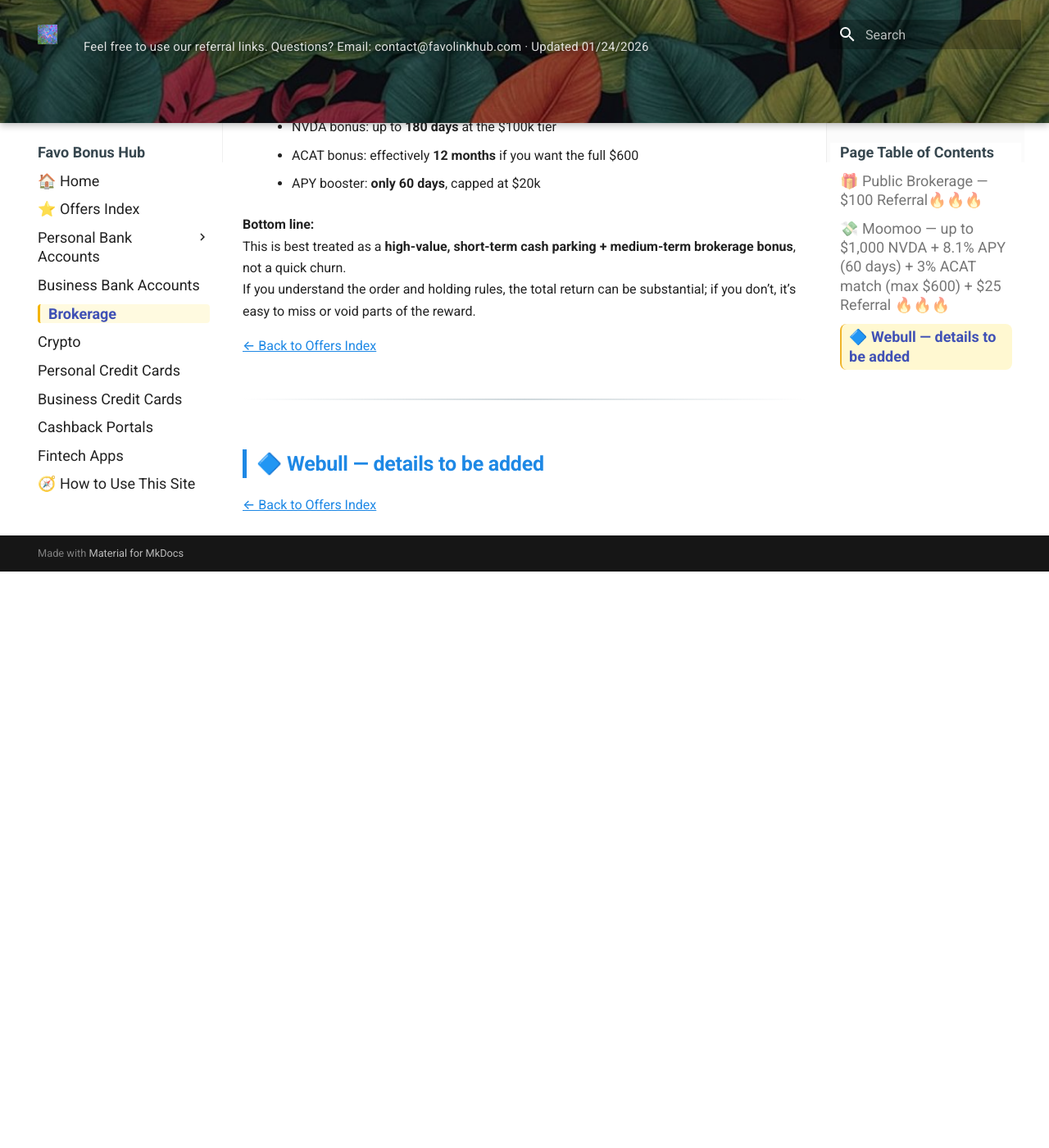
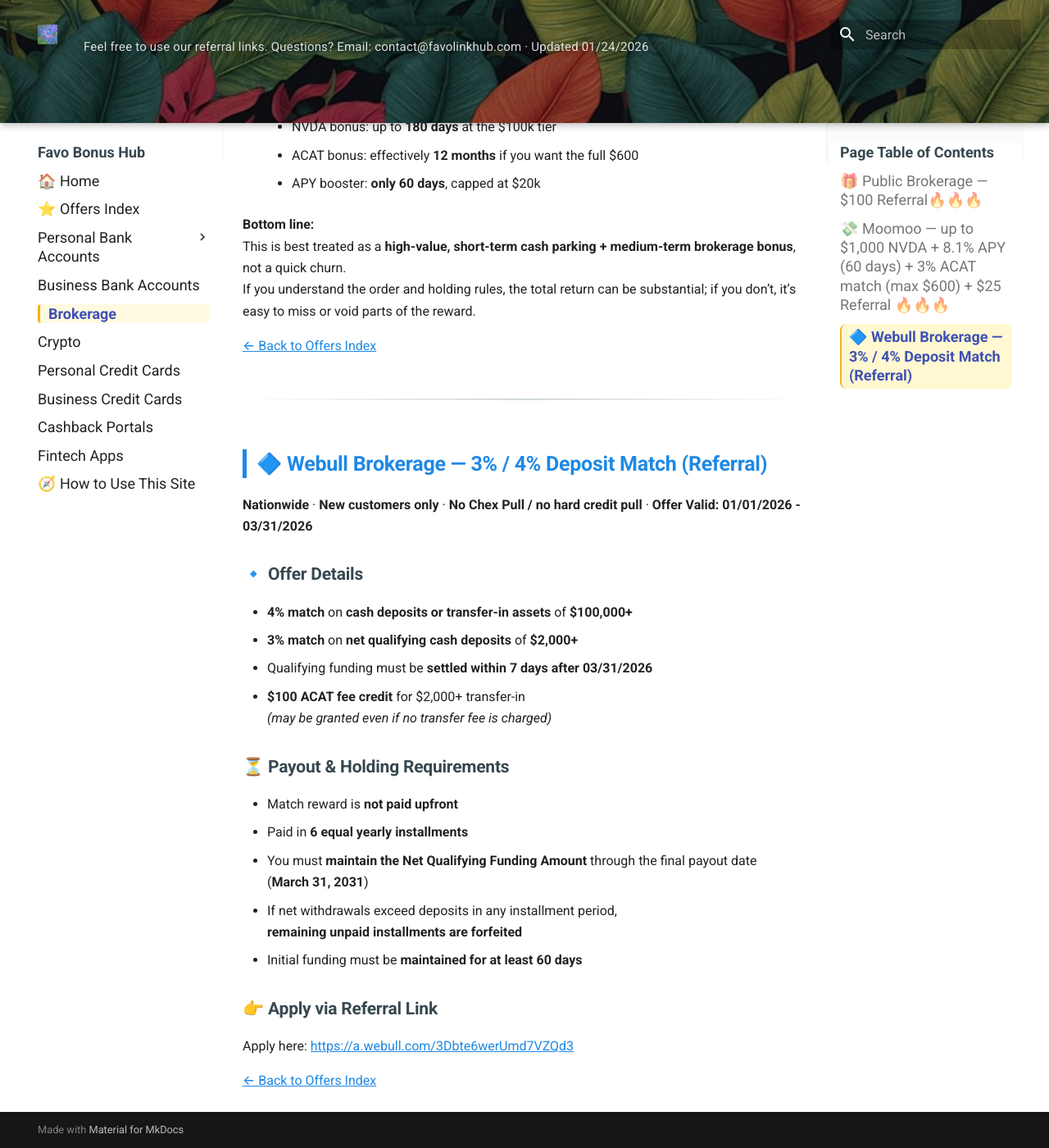
Before and after one commit to whispersofzephyr/favolinkhub-site, an MkDocs documentation site: the page built from docs/brokerage.md, in a window 1280 px wide and 1400 px high, scrolled down 7084 px. Shown: the whole window at 82% size. Built offline with MkDocs 1.6.1 and Material for MkDocs 9.7.7, drawn with Linux system fonts in a browser that asks for light colours; before the commit the page ends 7781 px from its top, so only the background shows below that.

Commit message:
Update brokerage.md

```diff
--- a/docs/brokerage.md
+++ b/docs/brokerage.md
@@ -259,6 +259,29 @@ If you understand the order and holding rules, the total return can be substanti
 ---
 
 <a id="br-webull"></a>
-## 🔷 Webull — details to be added
+## 🔷 Webull Brokerage — 3% / 4% Deposit Match (Referral)
+**Nationwide** · **New customers only** · **No Chex Pull / no hard credit pull** ·  **Offer Valid: 01/01/2026 - 03/31/2026**
+
+### 🔹 Offer Details
+
+- **4% match** on **cash deposits or transfer-in assets** of **$100,000+**
+- **3% match** on **net qualifying cash deposits** of **$2,000+**
+- Qualifying funding must be **settled within 7 days after 03/31/2026**
+- **$100 ACAT fee credit** for $2,000+ transfer-in
+  *(may be granted even if no transfer fee is charged)*
+
+### ⏳ Payout & Holding Requirements
+
+- Match reward is **not paid upfront**
+- Paid in **6 equal yearly installments**
+- You must **maintain the Net Qualifying Funding Amount** through the final payout date
+  (**March 31, 2031**)
+- If net withdrawals exceed deposits in any installment period,
+  **remaining unpaid installments are forfeited**
+- Initial funding must be **maintained for at least 60 days**
+
+### 👉 Apply via Referral Link
+
+Apply here: [https://a.webull.com/3Dbte6werUmd7VZQd3](https://a.webull.com/3Dbte6werUmd7VZQd3)
 
 --8<-- "snippets/back-to-list.md"
```
